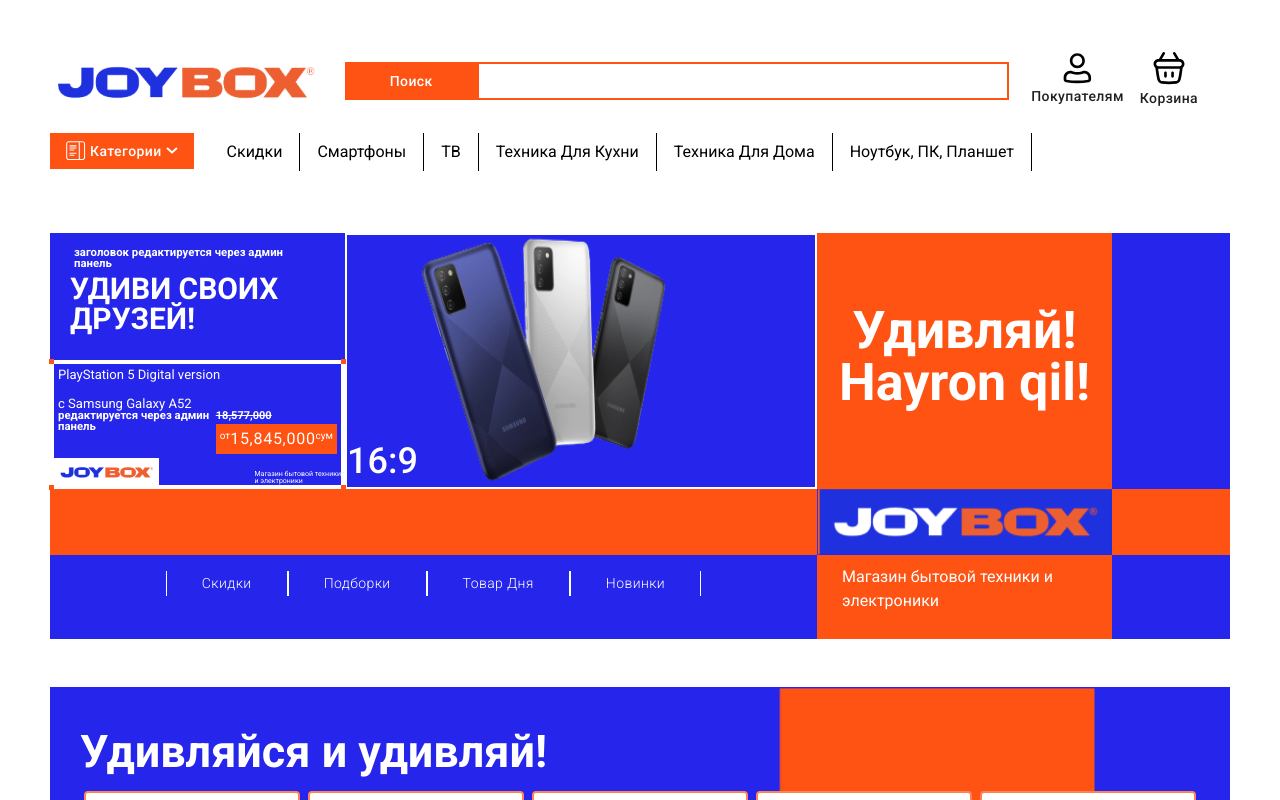
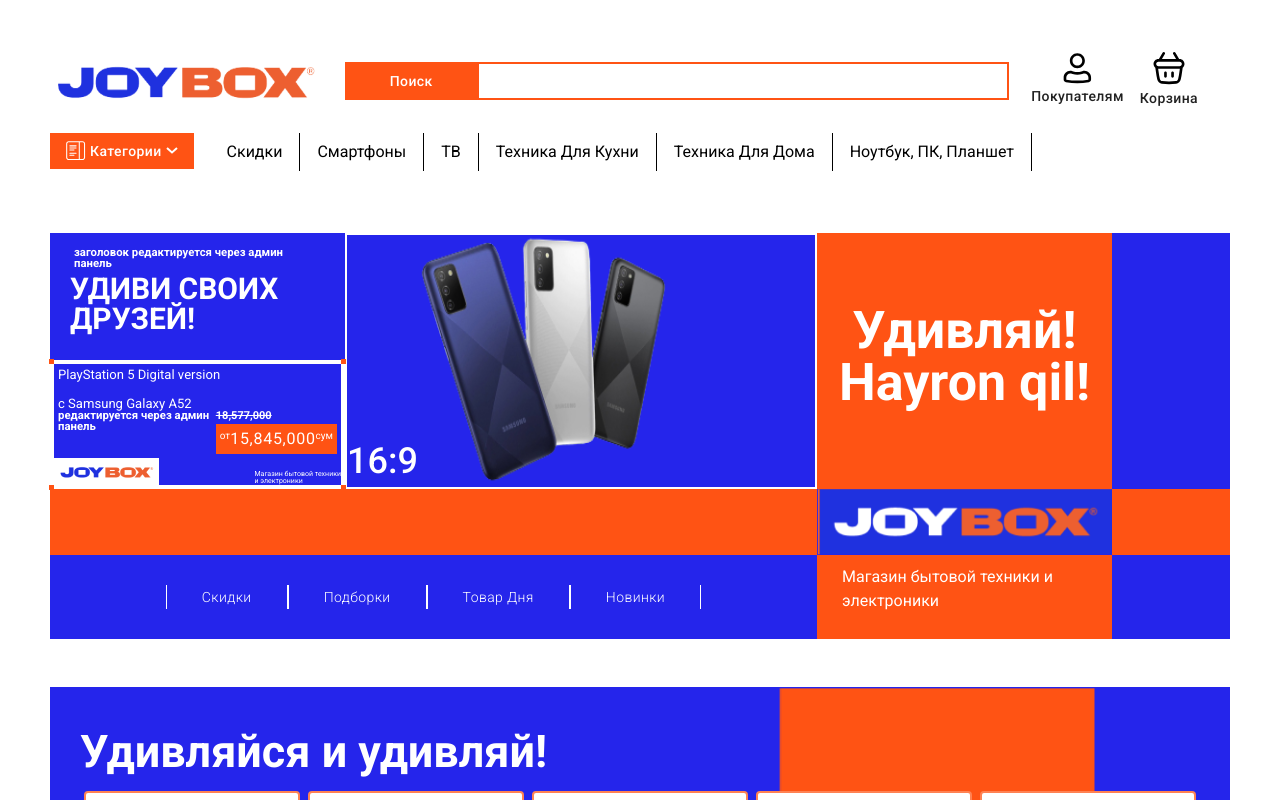
Before and after one commit to JoyBoxNext/WebSite, a Next.js app: page / in a window 1280 px wide. Shown: the top 800 px of the page. Built offline with nearby package versions, Linux system fonts and the light colour scheme.

Commit message:
send-changes

```diff
--- a/Wrappers/HomeWrapper.js
+++ b/Wrappers/HomeWrapper.js
@@ -291,6 +291,7 @@
     .flex8 {
       display: flex;
       justify-content: space-around;
+      align-items: center;
       Button {
         background-color: transparent;
         border-left: 1px solid #fff;
@@ -351,7 +352,7 @@
         .big_title {
           display: block  !important;
           font-weight: bold !important;
-          font-size: 20px !important;
+          font-size: 22px !important;
           line-height: 111% !important;
         }
         .prices {
@@ -700,12 +701,15 @@
         }
         .prices {
           span {
-            font-size: 25px;
+            font-size: 22px;
           }
           .rentPrice {
             font-size: 10px;
             text-decoration: underline;
             color: gray;
+          }
+          .small_price {
+            font-size: 16px !important;
           }
         }
         img {
--- a/styles/GlobalStyle.js
+++ b/styles/GlobalStyle.js
@@ -116,16 +116,16 @@
     }
 
     .bag {
-        background-color: #FF5314;
-        padding: 20px;
-        margin: auto;
-        border-radius: 50%;
-        position: relative;
+        background-color: #FF5314 !important;
+        padding: 20px !important;
+        margin: auto !important;
+        border-radius: 50% !important;
+        position: relative !important;
         img {
-            position: absolute;
-            left: 50%;
-            top: 50%;
-            transform: translate(-50%, -50%);
+            position: absolute !important;
+            left: 50% !important;
+            top: 50% !important;
+            transform: translate(-50%, -50%) !important;
             width: 18px !important;
             object-fit: cover !important;
         }
```
Also changed, not shown: Wrappers/ProductWrapper.js (+15 -0 lines), pages/[product].js (+16 -24 lines), pages/baraxolka.js (+5 -5 lines).
